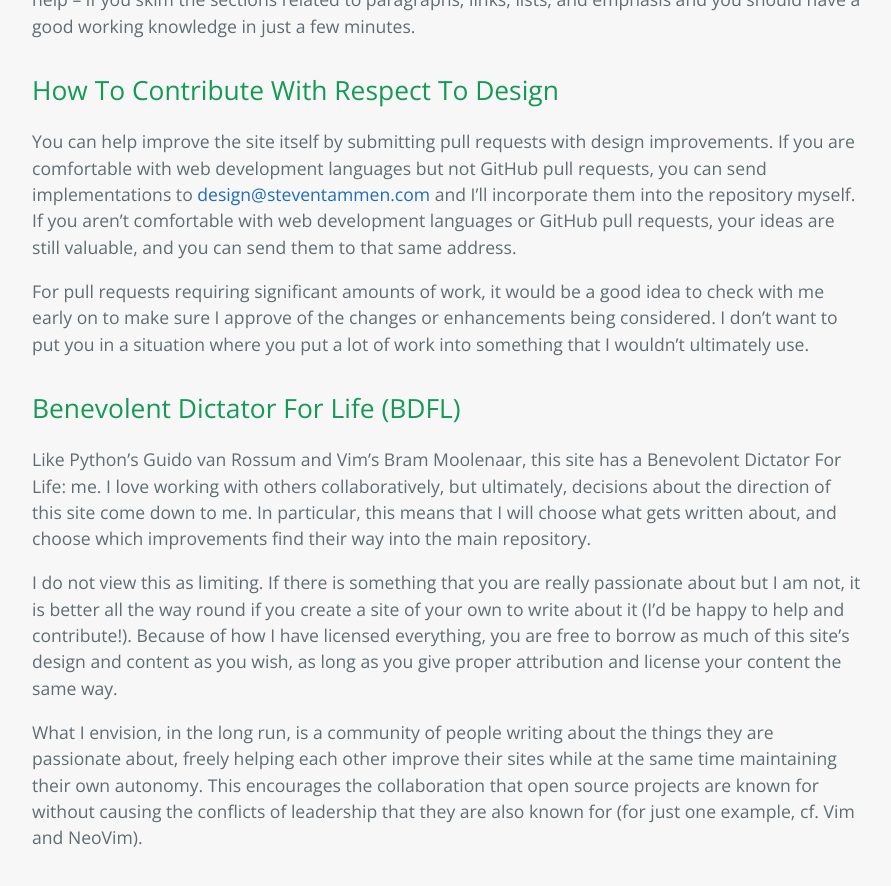
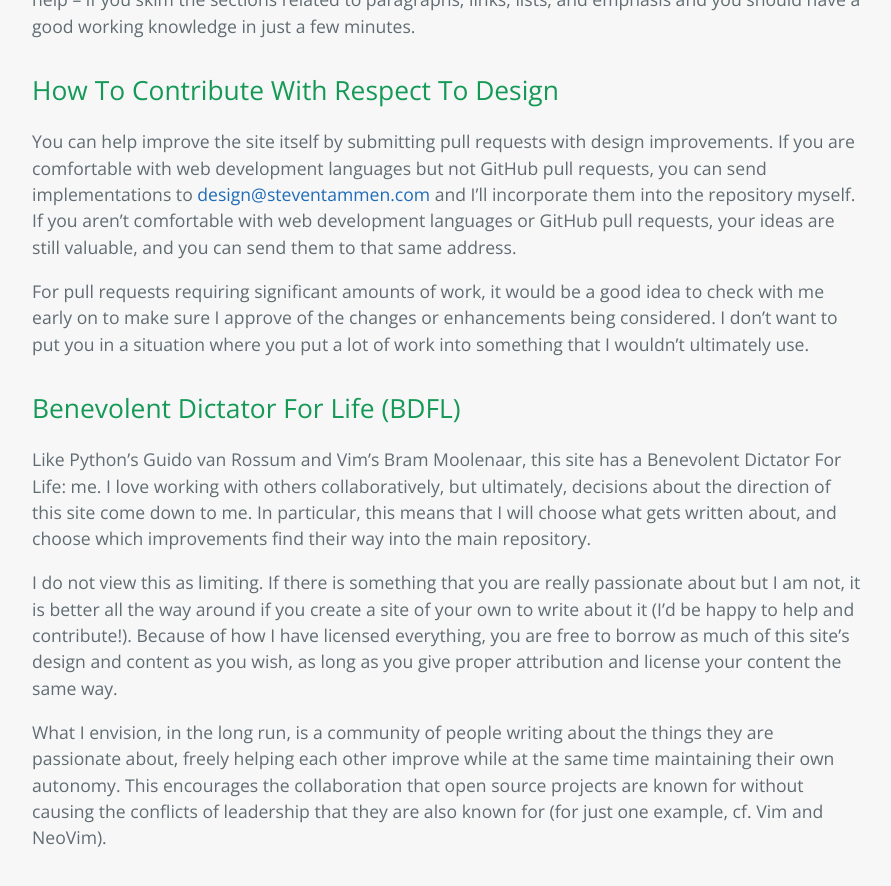
Before and after one commit to StevenTammen/StevenTammen.github.io, a Jekyll site: the page built from pages/contribute.md, in a window 1280 px wide and 900 px high, scrolled down 2014 px. Shown: the top 886 px of the window, without its empty margins (192-1083 px from the left). Built offline with Jekyll 4.4.1, drawn with Linux system fonts in a browser that asks for light colours.

Commit message:
Update contribute.md

```diff
--- a/pages/contribute.md
+++ b/pages/contribute.md
@@ -60,6 +60,6 @@ For pull requests requiring significant amounts of work, it would be a good idea
 
 Like Python's Guido van Rossum and Vim's Bram Moolenaar, this site has a Benevolent Dictator For Life: me. I love working with others collaboratively, but ultimately, decisions about the direction of this site come down to me. In particular, this means that I will choose what gets written about, and choose which improvements find their way into the main repository.
 
-I do not view this as limiting. If there is something that you are really passionate about but I am not, it is better all the way round if you create a site of your own to write about it (I'd be happy to help and contribute!). Because of how I have licensed everything, you are free to borrow as much of this site's design and content as you wish, as long as you give proper attribution and license your content the same way.
+I do not view this as limiting. If there is something that you are really passionate about but I am not, it is better all the way around if you create a site of your own to write about it (I'd be happy to help and contribute!). Because of how I have licensed everything, you are free to borrow as much of this site's design and content as you wish, as long as you give proper attribution and license your content the same way.
 
-What I envision, in the long run, is a community of people writing about the things they are passionate about, freely helping each other improve their sites while at the same time maintaining their own autonomy. This encourages the collaboration that open source projects are known for without causing the conflicts of leadership that they are also known for (for just one example, cf. Vim and NeoVim).
+What I envision, in the long run, is a community of people writing about the things they are passionate about, freely helping each other improve while at the same time maintaining their own autonomy. This encourages the collaboration that open source projects are known for without causing the conflicts of leadership that they are also known for (for just one example, cf. Vim and NeoVim).
```
